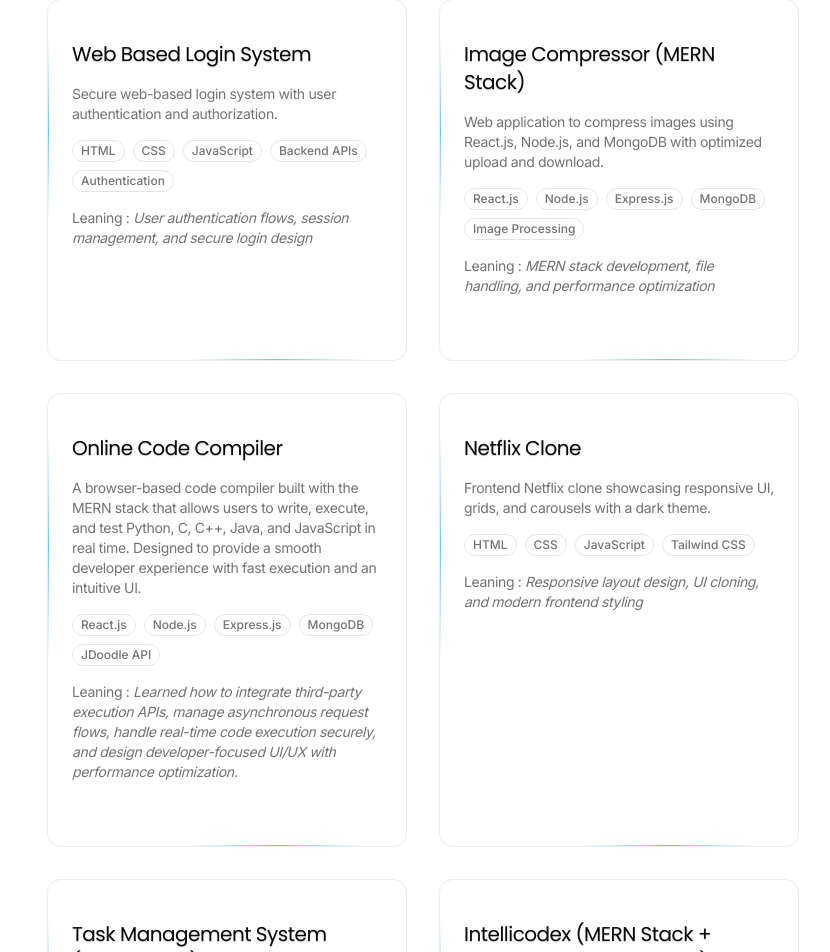
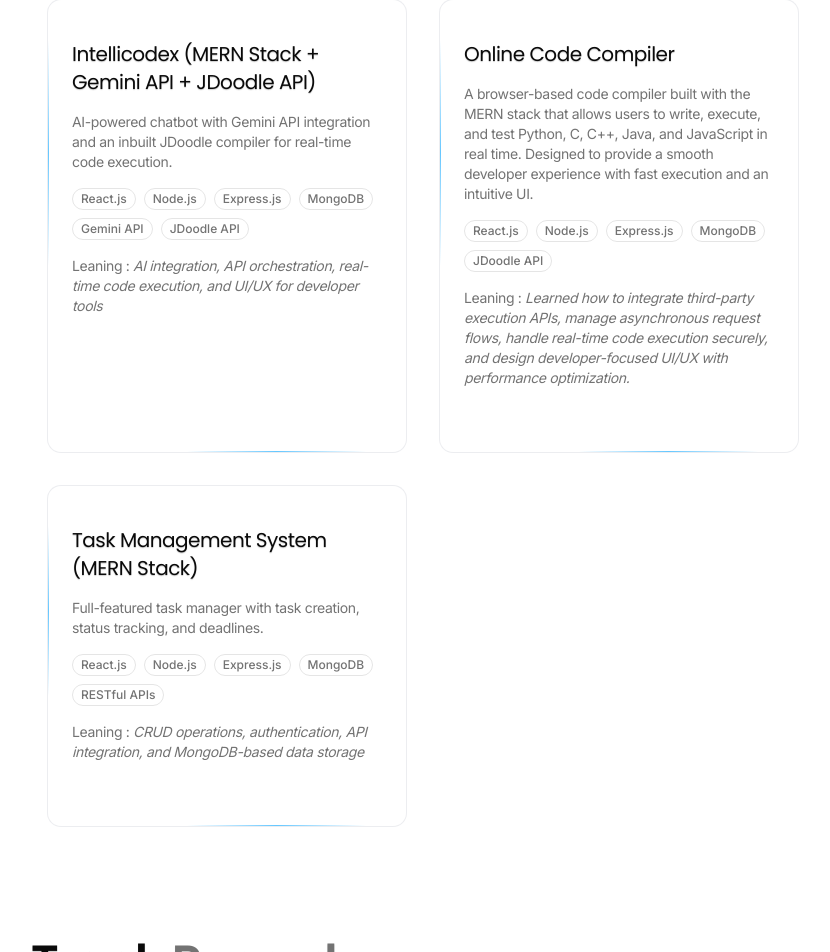
Before and after one commit to vaibhavjain0930/Portfolio, a Next.js app: page / in a window 1280 px wide. Shown: the part 770-1722 px from the top of the page, without its empty margins (217-1047 px from the left). Built offline with nearby package versions, Linux system fonts and the light colour scheme; no server answers.

Commit message:
changes in projects

```diff
--- a/app/_components/projects/constant.ts
+++ b/app/_components/projects/constant.ts
@@ -9,28 +9,21 @@ export interface ProjectData {
 }
 
 export const projectsData: ProjectData[] = [
+
   {
-    title: "Web Based Login System",
+    title: "Intellicodex (MERN Stack + Gemini API + JDoodle API)",
     description:
-      "Secure web-based login system with user authentication and authorization.",
-    stack: ["HTML", "CSS", "JavaScript", "Backend APIs", "Authentication"],
-    image: "/user.png",
-    learning:
-      "User authentication flows, session management, and secure login design",
-  },
-  {
-    title: "Image Compressor (MERN Stack)",
-    description:
-      "Web application to compress images using React.js, Node.js, and MongoDB with optimized upload and download.",
+      "AI-powered chatbot with Gemini API integration and an inbuilt JDoodle compiler for real-time code execution.",
     stack: [
       "React.js",
       "Node.js",
       "Express.js",
       "MongoDB",
-      "Image Processing",
+      "Gemini API",
+      "JDoodle API",
     ],
     learning:
-      "MERN stack development, file handling, and performance optimization",
+      "AI integration, API orchestration, real-time code execution, and UI/UX for developer tools",
     image: "/user.png",
   },
   {
@@ -48,21 +41,7 @@ export const projectsData: ProjectData[] = [
       "Learned how to integrate third-party execution APIs, manage asynchronous request flows, handle real-time code execution securely, and design developer-focused UI/UX with performance optimization.",
     image: "/user.png",
   },
-  {
-    title: "Netflix Clone",
-    description:
-      "Frontend Netflix clone showcasing responsive UI, grids, and carousels with a dark theme.",
-    stack: [
-      "HTML",
-      "CSS",
-      "JavaScript",
-      "Tailwind CSS",
-    ],
-    learning:
-      "Responsive layout design, UI cloning, and modern frontend styling",
-    image: "/user.png",
-  },
-  {
+   {
     title: "Task Management System (MERN Stack)",
     description:
       "Full-featured task manager with task creation, status tracking, and deadlines.",
@@ -77,21 +56,48 @@ export const projectsData: ProjectData[] = [
       "CRUD operations, authentication, API integration, and MongoDB-based data storage",
     image: "/user.png",
   },
-  {
-    title: "Intellicodex (MERN Stack + Gemini API + JDoodle API)",
-    description:
-      "AI-powered chatbot with Gemini API integration and an inbuilt JDoodle compiler for real-time code execution.",
-    stack: [
-      "React.js",
-      "Node.js",
-      "Express.js",
-      "MongoDB",
-      "Gemini API",
-      "JDoodle API",
-    ],
-    learning:
-      "AI integration, API orchestration, real-time code execution, and UI/UX for developer tools",
-    image: "/user.png",
-  },
+  // {
+  //   title: "Web Based Login System",
+  //   description:
+  //     "Secure web-based login system with user authentication and authorization.",
+  //   stack: ["HTML", "CSS", "JavaScript", "Backend APIs", "Authentication"],
+  //   image: "/user.png",
+  //   learning:
+  //     "User authentication flows, session management, and secure login design",
+  // },
+
+
+  // {
+  //   title: "Image Compressor (MERN Stack)",
+  //   description:
+  //     "Web application to compress images using React.js, Node.js, and MongoDB with optimized upload and download.",
+  //   stack: [
+  //     "React.js",
+  //     "Node.js",
+  //     "Express.js",
+  //     "MongoDB",
+  //     "Image Processing",
+  //   ],
+  //   learning:
+  //     "MERN stack development, file handling, and performance optimization",
+  //   image: "/user.png",
+  // },
+
+  // {
+  //   title: "Netflix Clone",
+  //   description:
+  //     "Frontend Netflix clone showcasing responsive UI, grids, and carousels with a dark theme.",
+  //   stack: [
+  //     "HTML",
+  //     "CSS",
+  //     "JavaScript",
+  //     "Tailwind CSS",
+  //   ],
+  //   learning:
+  //     "Responsive layout design, UI cloning, and modern frontend styling",
+  //   image: "/user.png",
+  // },
+
+
 
 ];
```
